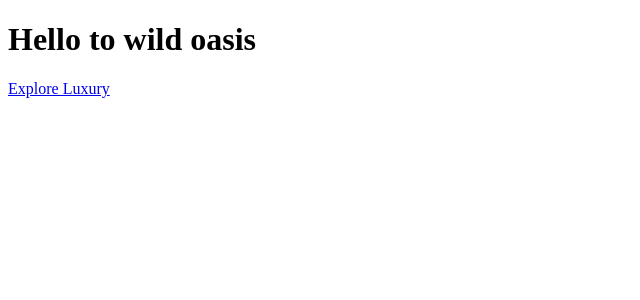
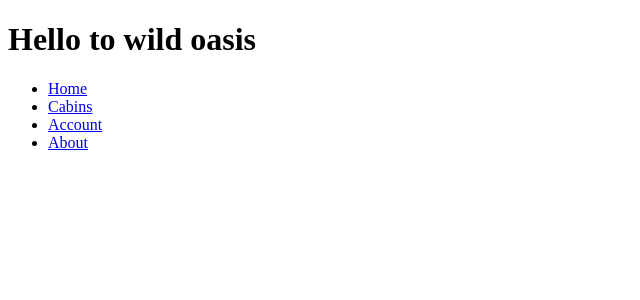
Before and after one commit to Shad-dil/wild-oasis-website, a Next.js app: page / in a window 1280 px wide. Shown: the top 300 px of the page, without its empty margins (0-640 px from the left). Built offline with nearby package versions, Linux system fonts and the light colour scheme.

Commit message:
Added navigation

```diff
--- a/app/about/page.js
+++ b/app/about/page.js
@@ -1,8 +1,10 @@
+import Navigation from "../components/Navigation";
+
 export default function Page() {
     return (
         <>
             <h1>Inside about page</h1>
-
+            <Navigation />
         </>
     )
 }
--- a/app/account/page.js
+++ b/app/account/page.js
@@ -1,8 +1,10 @@
+import Navigation from "../components/Navigation";
+
 export default function Page() {
     return (
         <>
             <h1>Inside acount page</h1>
-
+            <Navigation />
         </>
     )
 }
--- a/app/cabins/page.js
+++ b/app/cabins/page.js
@@ -1,8 +1,10 @@
+import Navigation from "../components/Navigation";
+
 export default function Page() {
     return (
         <>
             <h1>Inside cabin page</h1>
-
+            <Navigation />
         </>
     )
 }
--- a/app/components/Navigation.js
+++ b/app/components/Navigation.js
@@ -5,7 +5,16 @@ function Navigation() {
         <div>
             <ul>
                 <li>
-                    <Link href={ }></Link>
+                    <Link href="/">Home</Link>
+                </li>
+                <li>
+                    <Link href="cabins">Cabins</Link>
+                </li>
+                <li>
+                    <Link href="account">Account</Link>
+                </li>
+                <li>
+                    <Link href="about">About</Link>
                 </li>
             </ul>
         </div>
--- a/app/page.js
+++ b/app/page.js
@@ -1,10 +1,10 @@
-import Link from "next/link";
+import Navigation from "./components/Navigation";
 
 export default function Home() {
   return (
     <>
       <h1>Hello to wild oasis</h1>
-      <Link href="/cabins">Explore Luxury</Link>
+      <Navigation />
 
     </>
   );
```
